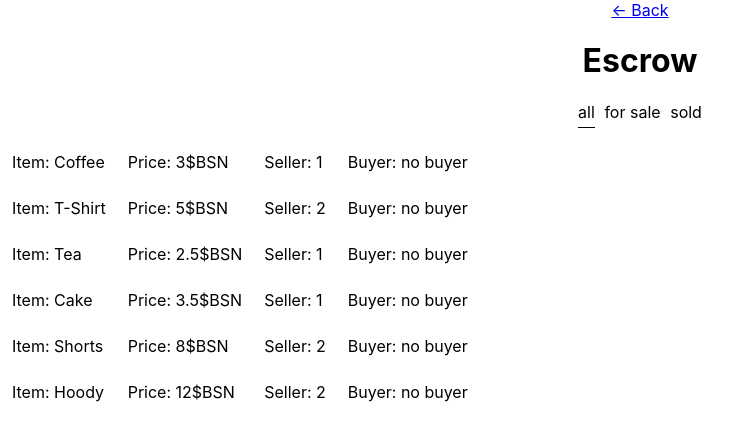
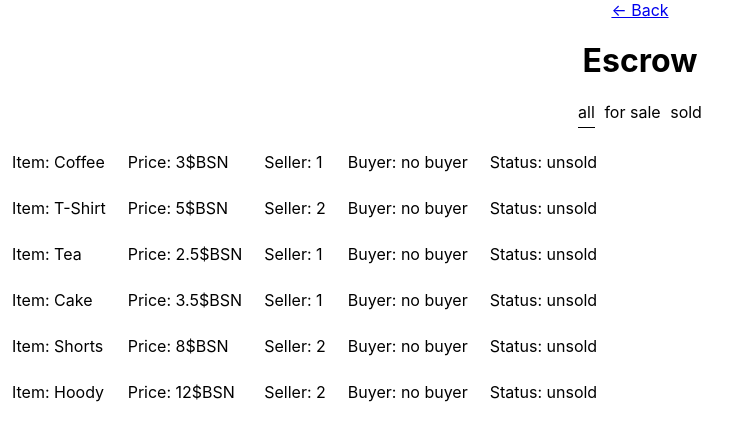
Before and after one commit to timhc22/shopping-poc, a React (Create React App) app: page /escrow in a window 1280 px wide. Shown: the top 440 px of the page, without its empty margins (0-751 px from the left). Built offline with nearby package versions, Linux system fonts and the light colour scheme.

Commit message:
Add sold status to items

```diff
--- a/src/components/Item.tsx
+++ b/src/components/Item.tsx
@@ -20,6 +20,9 @@ const Item = ({ item, toggleItemStatus, readOnly = false, sellerId, buyerId }: I
         <td>Price: {item.price}$BSN</td>
         <td>{item.sellerId ? `Seller: ${item.sellerId}` : 'Seller: no seller'}</td>
         <td>{item.buyerId ? `Buyer: ${item.buyerId}` : 'Buyer: no buyer'}</td>
+        <td>
+          {item.sold ? `Status: sold` : 'Status: unsold'}
+        </td>
       </tr>
     )
   } else {
@@ -42,6 +45,9 @@ const Item = ({ item, toggleItemStatus, readOnly = false, sellerId, buyerId }: I
         <td>
           {item.buyerId ? `Buyer: ${item.buyerId}` : 'Buyer: no buyer'}
         </td>
+        <td>
+          {item.sold ? `Status: sold` : 'Status: unsold'}
+        </td>
       </tr>
     )
   }
```
